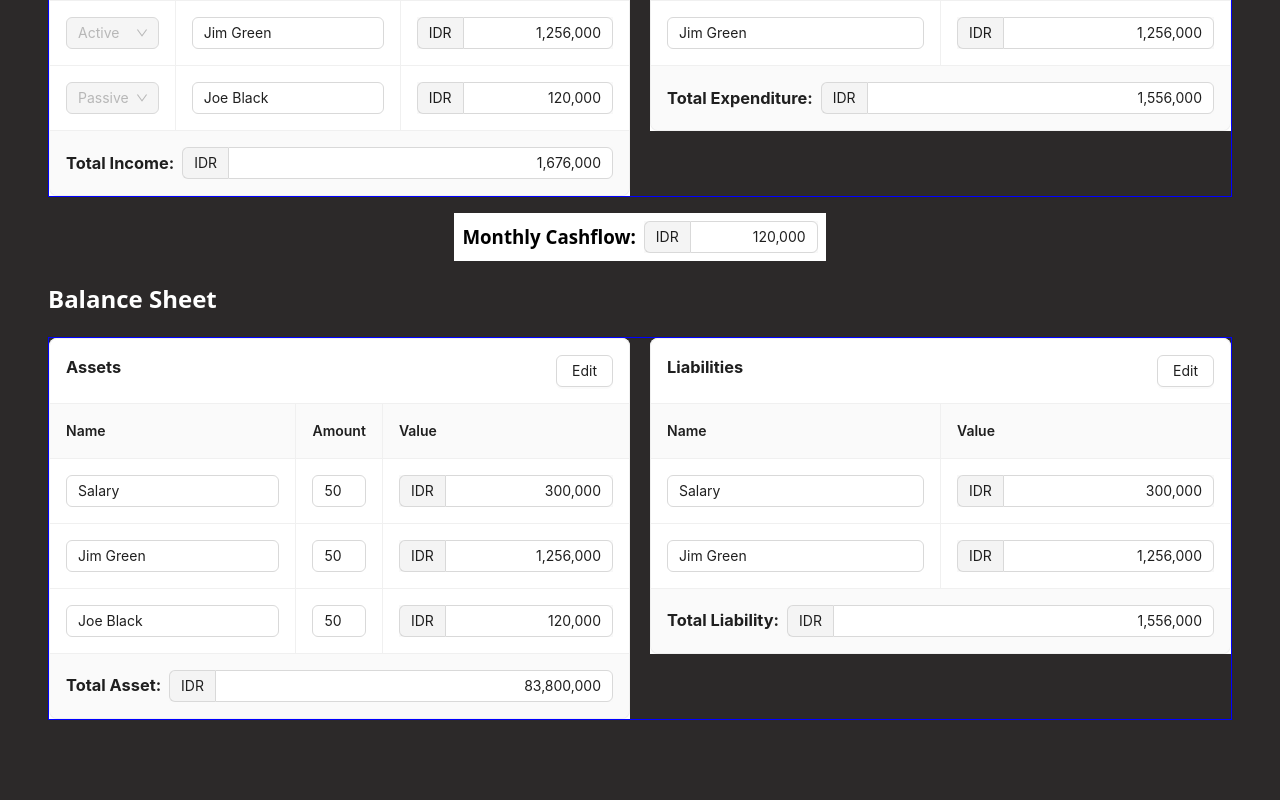
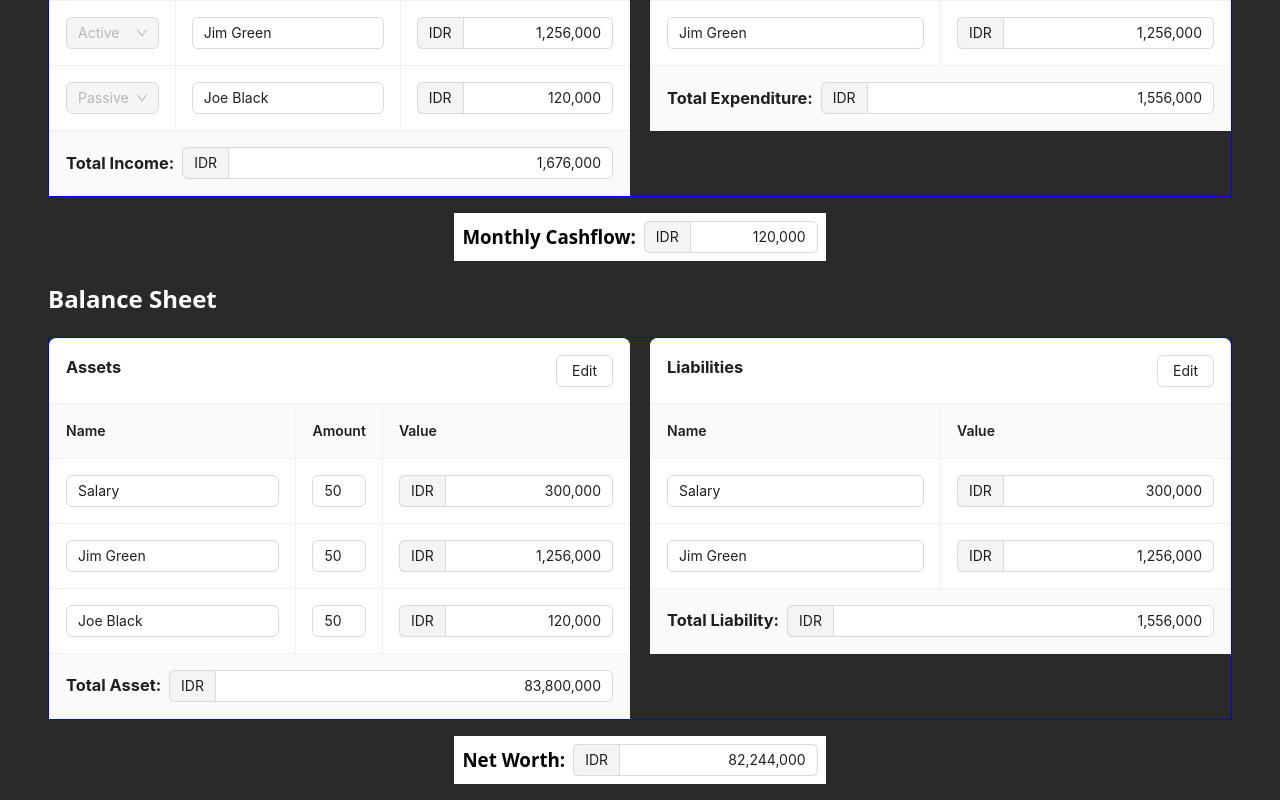
Before and after one commit to fazriegi/money_management-fe, a React (Vite) app: page / in a window 1280 px wide. Shown: the part 322-1122 px from the top of the page. Before the commit the page ends 1058 px from the top, so only its background shows below. Built offline with nearby package versions, Linux system fonts and the light colour scheme.

Commit message:
refactor: add net worth

```diff
--- a/src/components/Asset.jsx
+++ b/src/components/Asset.jsx
@@ -7,6 +7,7 @@ import InputCurrency from "../components/InputCurrency";
 import { DeleteOutlined, PlusOutlined } from "@ant-design/icons";
 import { Calculate } from "../helper/helper";
 import { FORMATNUMBER } from "../constant/Constant";
+import { useMoneyManagementContext } from "../context/MoneyManagementContext";
 
 const data = [
   {
@@ -30,10 +31,11 @@ const data = [
 ];
 
 export default function Asset() {
+  const { totalAsset, setTotalAsset } = useMoneyManagementContext();
+
   const [isEdit, setIsEdit] = useState(false);
   const [form] = Form.useForm();
   const [masterDataTemp, setMasterDataTemp] = useState({});
-  const [totalAsset, setTotalAsset] = useState(0);
 
   const deleteRow = (key) => {
     const data = form.getFieldValue("data") || [];
--- a/src/components/Liability.jsx
+++ b/src/components/Liability.jsx
@@ -6,6 +6,7 @@ import Column from "antd/es/table/Column";
 import InputCurrency from "../components/InputCurrency";
 import { DeleteOutlined, PlusOutlined } from "@ant-design/icons";
 import { Calculate } from "../helper/helper";
+import { useMoneyManagementContext } from "../context/MoneyManagementContext";
 
 const data = [
   {
@@ -21,10 +22,11 @@ const data = [
 ];
 
 export default function Liability() {
+  const { totalLiability, setTotalLiability } = useMoneyManagementContext();
+
   const [isEdit, setIsEdit] = useState(false);
   const [form] = Form.useForm();
   const [masterDataTemp, setMasterDataTemp] = useState({});
-  const [totalLiability, setTotalLiability] = useState(0);
 
   const deleteRow = (key) => {
     const data = form.getFieldValue("data") || [];
--- a/src/context/MoneyManagementContext.jsx
+++ b/src/context/MoneyManagementContext.jsx
@@ -7,6 +7,9 @@ export const MoneyManagementProvider = ({ children }) => {
   const [totalIncome, setTotalIncome] = useState(0);
   const [totalExpense, setTotalExpense] = useState(0);
   const [totalCashflow, setTotalCashflow] = useState(0);
+  const [totalAsset, setTotalAsset] = useState(0);
+  const [totalLiability, setTotalLiability] = useState(0);
+  const [netWorth, setNetWorth] = useState(0);
 
   const value = {
     totalIncome,
@@ -15,6 +18,12 @@ export const MoneyManagementProvider = ({ children }) => {
     setTotalExpense,
     totalCashflow,
     setTotalCashflow,
+    totalAsset,
+    setTotalAsset,
+    totalLiability,
+    setTotalLiability,
+    netWorth,
+    setNetWorth,
   };
 
   return (
--- a/src/pages/MoneyManagement.jsx
+++ b/src/pages/MoneyManagement.jsx
@@ -11,8 +11,16 @@ import Liability from "../components/Liability";
 
 const MoneyManagement = () => {
   const [period, setPeriod] = useState("");
-  const { totalIncome, totalExpense, totalCashflow, setTotalCashflow } =
-    useMoneyManagementContext();
+  const {
+    totalIncome,
+    totalExpense,
+    totalCashflow,
+    setTotalCashflow,
+    totalAsset,
+    totalLiability,
+    netWorth,
+    setNetWorth,
+  } = useMoneyManagementContext();
 
   const getPeriodDate = (date) => {
     // start period date every 27
@@ -44,6 +52,10 @@ const MoneyManagement = () => {
   useEffect(() => {
     setTotalCashflow(totalIncome - totalExpense);
   }, [totalIncome, totalExpense]);
+
+  useEffect(() => {
+    setNetWorth(totalAsset - totalLiability);
+  }, [totalAsset, totalLiability]);
 
   const changeDate = (date) => {
     const selectedDate = adjustDate(date);
@@ -94,6 +106,20 @@ const MoneyManagement = () => {
             <Asset />
             <Liability />
           </div>
+          <div
+            style={{
+              backgroundColor: "#fff",
+              width: "30%",
+              margin: "1em auto",
+              padding: "0.5em",
+            }}
+          >
+            <InputCurrency
+              label="Net Worth: "
+              style={{ color: "#000" }}
+              value={netWorth}
+            />
+          </div>
         </div>
       </section>
     </div>
```
